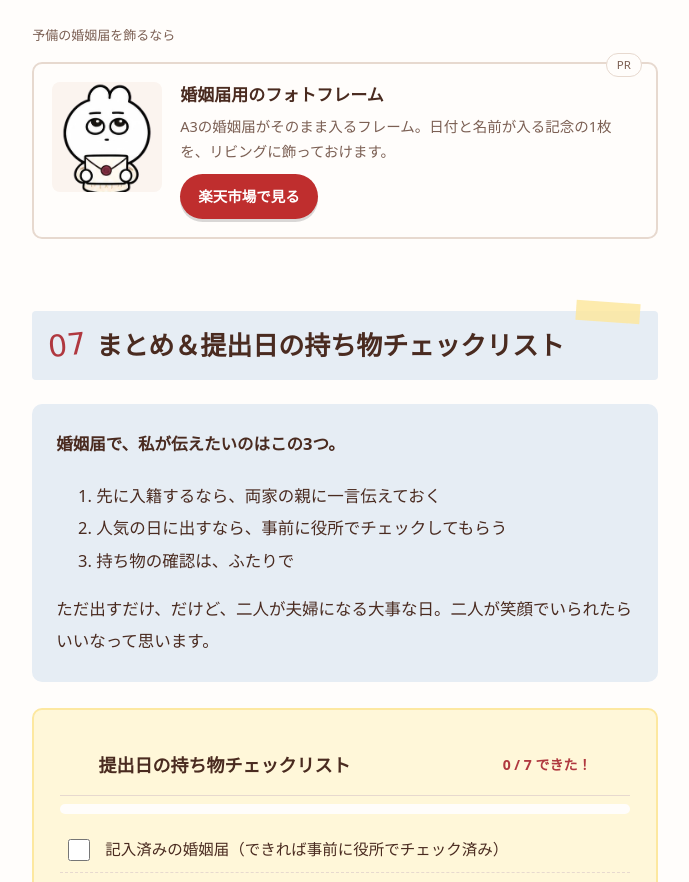
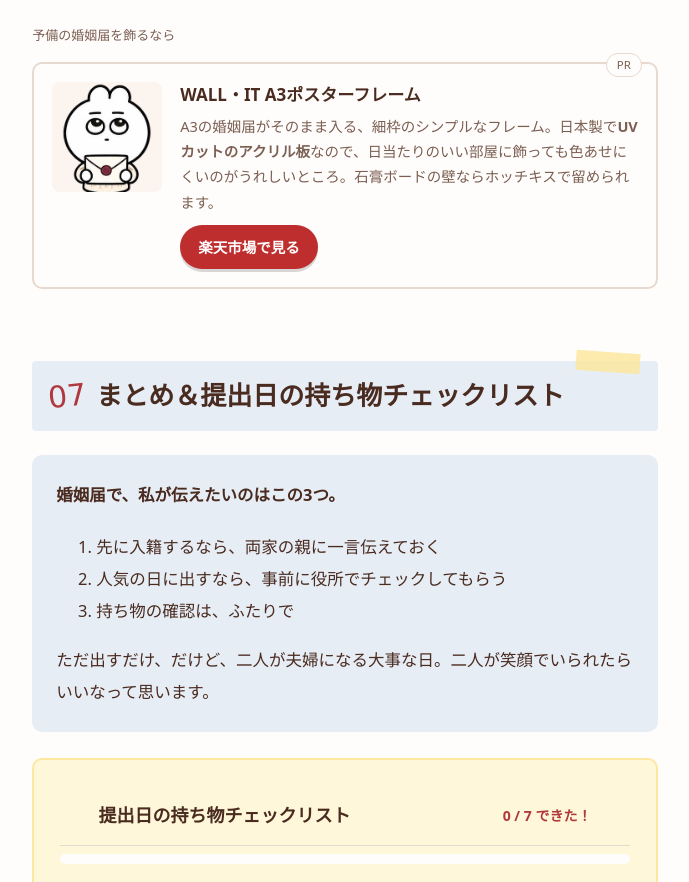
Before and after one commit to temari333/temari-blog, a plain HTML site: page konin.html in a window 1280 px wide. Shown: the part 6431-7313 px from the top of the page, without its empty margins (135-824 px from the left). Drawn offline with Linux system fonts and the light colour scheme; a web font is replaced by a local one.

Commit message:
Add files via upload

```diff
--- a/konin.html
+++ b/konin.html
@@ -346,9 +346,9 @@ footer .logo{font-size:18px;display:inline-block;margin-bottom:8px}
 
   <div class="inline-prod"><p class="lbl">予備の婚姻届を飾るなら</p>
   <div class="prod"><span class="tag">PR</span><div class="ic"><img src="img/letter.webp" alt=""></div><div>
-    <b>婚姻届用のフォトフレーム</b>
-    <p>A3の婚姻届がそのまま入るフレーム。日付と名前が入る記念の1枚を、リビングに飾っておけます。</p>
-    <div class="btns"><a class="btn rkt aff-rakuten" href="https://hb.afl.rakuten.co.jp/hgc/1247e6c6.291c6618.1247e6c7.bfaca5d7/?pc=https%3A%2F%2Fsearch.rakuten.co.jp%2Fsearch%2Fmall%2F%25E5%25A9%259A%25E5%25A7%25BB%25E5%25B1%258A%2520%25E3%2583%2595%25E3%2583%25AC%25E3%2583%25BC%25E3%2583%25A0%2F&amp;link_type=text" target="_blank" rel="sponsored noopener">楽天市場で見る</a></div>
+    <b>WALL・IT A3ポスターフレーム</b>
+    <p>A3の婚姻届がそのまま入る、細枠のシンプルなフレーム。日本製で<b>UVカットのアクリル板</b>なので、日当たりのいい部屋に飾っても色あせにくいのがうれしいところ。石膏ボードの壁ならホッチキスで留められます。</p>
+    <div class="btns"><a class="btn rkt aff-rakuten" href="https://hb.afl.rakuten.co.jp/hgc/1247e6c6.291c6618.1247e6c7.bfaca5d7/?pc=https%3A%2F%2Fitem.rakuten.co.jp%2Fsemi-style%2Fsm-wig-gak-a3u0n%2F&amp;link_type=text" target="_blank" rel="sponsored noopener">楽天市場で見る</a></div>
   </div></div>
   </div>
 
```
